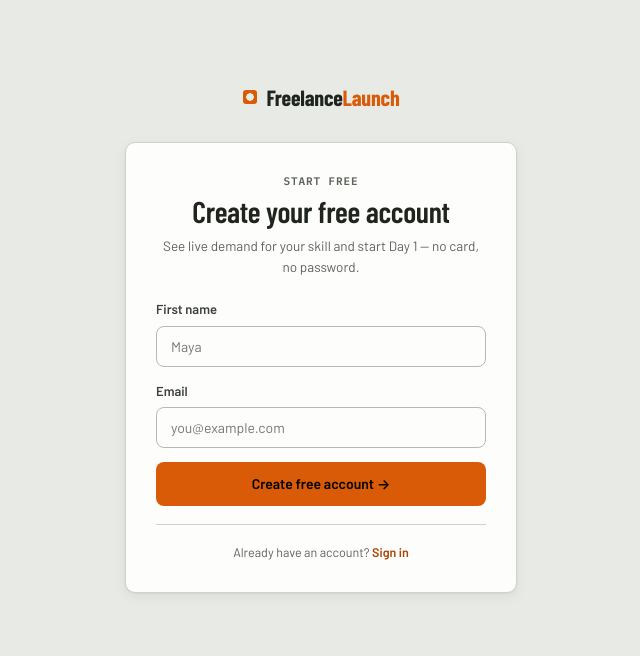
After one commit to Djd11/freelancelaunch, a Flask app: page /auth/signup in a window 1280 px wide. The commit adds this page. Shown: the top 656 px of the page, without its empty margins (319-959 px from the left). Run offline with Flask 3, Linux system fonts and the light colour scheme; some libraries are stand-ins or nearby versions.

Commit message:
feat(auth): self-serve signup — unblocks the first-run funnel
The product had NO signup: /auth/login only accepted an email that already
existed in Supabase (3 users total), so every 'Start free' click dead-ended
at 'No account found' and a new visitor could never experience the value.

- Add /auth/signup (GET form + POST): creates the Supabase auth user
  (email_confirm, random pw) + user_profiles row, sets the session, and
  drops the learner on /sprints with a welcome flash. Existing email ->
  logs in; invalid email -> friendly inline error.
- templates/signup.html: email + first name, no card/no password (v1
  frictionless first run; magic-link/password is the pre-launch upgrade).
- login.html: 'New here? Create a free account' -> /auth/signup
- sprint_picker.html: anonymous CTA now routes to signup ('Start free —
  create account') instead of the login dead-end.

E2E verified via test client: new email -> account -> start sprint ->
Day-1 dashboard renders. pytest 164 passed (baseline).

```diff
--- a/sprint-platform/routes/auth.py
+++ b/sprint-platform/routes/auth.py
@@ -36,6 +36,53 @@ def login():
     return render_template("login.html")
 
 
+@auth_bp.route("/auth/signup", methods=["GET", "POST"])
+def signup():
+    """Self-serve first-run signup: create the account and drop the learner
+    straight into the sprint picker. v1 uses email + display name only (no
+    password) to keep the first run frictionless — the upgrade path before a
+    public launch is Supabase magic-link / password verification.
+    """
+    if request.method == "POST":
+        email = (request.form.get("email") or "").strip().lower()
+        name = (request.form.get("display_name") or "").strip()
+        if not email or "@" not in email or "." not in email.split("@")[-1]:
+            flash("Enter a valid email address.")
+            return render_template("signup.html", email=email, display_name=name), 200
+        sb = obtain_supabase()
+        existing = _find_user_by_email(sb, email)
+        if existing:
+            session["user_id"] = existing
+            return redirect(url_for("main.sprints"))
+        display = name or email.split("@")[0]
+        import secrets
+        try:
+            res = sb.auth.admin.create_user({
+                "email": email,
+                "password": secrets.token_urlsafe(16),
+                "email_confirm": True,
+                "data": {"display_name": display},
+            })
+            user = getattr(res, "user", res)
+            uid = getattr(user, "id", None)
+        except Exception:
+            uid = None
+        if not uid:
+            flash("Could not create your account — please try a different email.")
+            return render_template("signup.html", email=email, display_name=name), 200
+        try:
+            sb.table("user_profiles").upsert(
+                {"user_id": uid, "display_name": display, "is_public": False},
+                on_conflict="user_id",
+            ).execute()
+        except Exception:
+            pass
+        session["user_id"] = uid
+        flash("Welcome! Pick a skill to see live demand and start Day 1 free.")
+        return redirect(url_for("main.sprints"))
+    return render_template("signup.html")
+
+
 @auth_bp.route("/auth/logout")
 def logout():
     session.pop("user_id", None)
--- a/sprint-platform/templates/login.html
+++ b/sprint-platform/templates/login.html
@@ -26,7 +26,7 @@
         <button class="btn btn-p" type="submit" style="width:100%">Sign in →</button>
       </form>
       <div class="divider"></div>
-      <p class="xs muted" style="text-align:center">New here? <a href="/" style="color:var(--accent-ink);font-weight:600">See how the 14-day sprint works</a></p>
+      <p class="xs muted" style="text-align:center">New here? <a href="/auth/signup" style="color:var(--accent-ink);font-weight:600">Create a free account →</a></p>
     </div>
   </div>
 </section>
--- /dev/null
+++ b/sprint-platform/templates/signup.html
@@ -0,0 +1,38 @@
+{% extends "base.html" %}
+{% block meta_robots %}noindex, nofollow{% endblock %}
+{% block title %}Create your free account — FreelanceLaunch{% endblock %}
+{% block meta_description %}Create a free FreelanceLaunch account and start a 14-day demand-validated sprint against live job demand. No card required.{% endblock %}
+{% block og %}
+<meta property="og:title" content="Create your free account — FreelanceLaunch">
+<meta property="og:description" content="See live demand for your skill and start Day 1 free. No card required.">
+<meta property="og:type" content="website">
+<meta property="og:url" content="{{ request.url }}">
+<meta property="og:site_name" content="FreelanceLaunch">
+<meta name="twitter:card" content="summary">
+{% endblock %}
+{% block content %}
+<section class="screen" id="signup">
+  <div class="wrap" style="max-width:440px;padding-top:72px">
+    <p class="xs" style="text-align:center;margin-bottom:28px"><a class="logo" href="/">Freelance<em>Launch</em></a></p>
+    <div class="card" style="padding:30px">
+      <span class="eyebrow" style="text-align:center">Start free</span>
+      <h1 style="font-family:var(--font-display);font-size:30px;font-weight:600;letter-spacing:-.01em;text-align:center;margin-top:0">Create your free account</h1>
+      <p class="small muted" style="text-align:center;margin:8px 0 22px">See live demand for your skill and start Day 1 — no card, no password.</p>
+      <form method="post" action="/auth/signup">
+        <input type="hidden" name="csrf_token" value="{{ csrf_token() }}">
+        <div class="field">
+          <label for="display_name">First name</label>
+          <input type="text" id="display_name" name="display_name" placeholder="Maya" autocomplete="given-name" value="{{ display_name or '' }}">
+        </div>
+        <div class="field">
+          <label for="email">Email</label>
+          <input type="email" id="email" name="email" placeholder="you@example.com" autocomplete="email" value="{{ email or '' }}">
+        </div>
+        <button class="btn btn-p" type="submit" style="width:100%">Create free account →</button>
+      </form>
+      <div class="divider"></div>
+      <p class="xs muted" style="text-align:center">Already have an account? <a href="/auth/login" style="color:var(--accent-ink);font-weight:600">Sign in</a></p>
+    </div>
+  </div>
+</section>
+{% endblock %}
--- a/sprint-platform/templates/sprint_picker.html
+++ b/sprint-platform/templates/sprint_picker.html
@@ -75,7 +75,7 @@
             <button class="btn btn-p btn-sm" type="submit">Start sprint</button>
           </form>
           {% else %}
-          <a class="btn btn-p btn-sm" href="/auth/login">Start sprint — sign in</a>
+          <a class="btn btn-p btn-sm" href="/auth/signup">Start free — create account</a>
           {% endif %}
         </div>
       </div>
```
